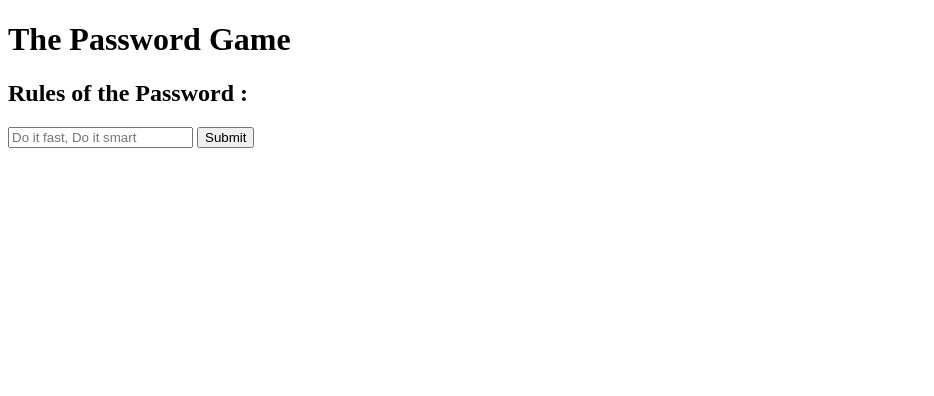
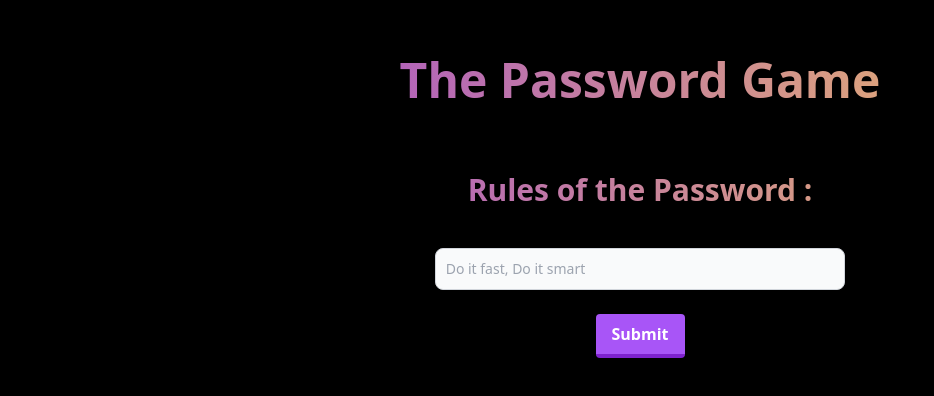
Before and after one commit to Kirit0me/PasswordGame, a plain HTML site: page index.html in a window 1280 px wide. Shown: the whole page, without its empty margins (0-934 px from the left). Drawn offline with nearby package versions, Linux system fonts and the light colour scheme.

Commit message:
styling done part 1

```diff
--- a/index.html
+++ b/index.html
@@ -3,16 +3,19 @@
 <head>
     <meta charset="UTF-8">
     <meta name="viewport" content="width=device-width, initial-scale=1.0">
+    <script src="https://cdn.tailwindcss.com"></script>
     <title>Password Game</title>
 </head>
-<body>
-    <h1>The Password Game</h1>
-    <h2>Rules of the Password : </h2>
-    <p></p>
-    <input type = "text" id = "guess" placeholder="Do it fast, Do it smart">
-    <button onclick="checkguess()">Submit</button>
+<body class="bg-black pt-8 pb-8 text-white text-center">
+    <h1 class="font-bold bg-pink text-5xl mb-3 text-center text-transparent bg-clip-text bg-gradient-to-r from-purple-600 to-amber-300 pt-6 pb-8">
+        The Password Game
+    </h1>
+    <h2 class="text-transparent font-bold bg-clip-text bg-gradient-to-r from-purple-600 to-amber-300 text-3xl p-6 pb-4">Rules of the Password : </h2>
+    <p class="text-white"></p>
+    <div class = "p-6 text-center"><input class="object-center bg-gray-50 border border-gray-300 text-gray-900 text-sm rounded-lg focus:ring-blue-500 focus:border-blue-500 p-2.5 w-1/3 dark:bg-gray-700 dark:border-gray-600 dark:placeholder-gray-400 dark:text-white dark:focus:ring-blue-500 dark:focus:border-blue-500" type = "text" id = "guess" placeholder="Do it fast, Do it smart"></div>
+    <button class="bg-purple-500 hover:bg-purple-400 text-white font-bold py-2 px-4 border-b-4 border-purple-700 hover:border-purple-500 rounded" onclick="checkguess()">Submit</button>
 
-    <div id="output"></div>
+    <div class="p-6" id="output"></div>
 
     <script src="script.js"></script>
 </body>
--- a/script.js
+++ b/script.js
@@ -17,14 +17,14 @@ const guess = document.getElementById("guess")
 const output = document.getElementById("output")
 
 function checkguess(){
-    const user_guess = guess.value.toLowerCase();
     guesses++;
 
-    if(user_guess === password){
+    if(guess.value === password){
         unique_message = getUniqueMessage();
         output.innerHTML = unique_message;
         guess.disabled = true;
     } else {
-        output.innerHTML = 'Skill issue, Try again!'
+        output.innerHTML = `Skill issue, Try again!`
+
     }
 }
```
